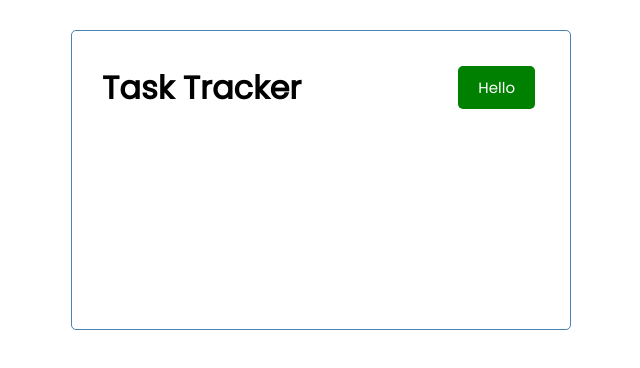
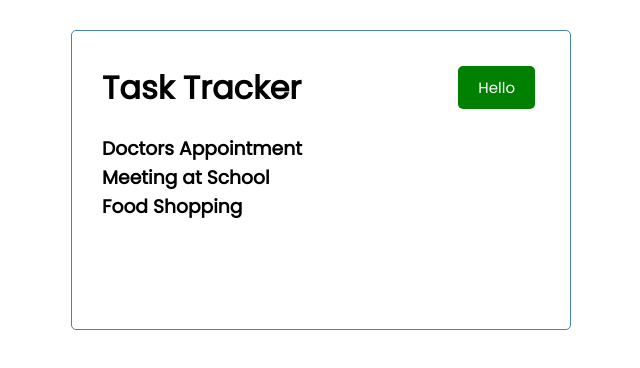
Before and after one commit to dcoppage86/react-task-tracker-tutorial, a React (Create React App) app: page / in a window 1280 px wide. Shown: the top 368 px of the page, without its empty margins (319-959 px from the left). Built offline with nearby package versions, Linux system fonts and the light colour scheme.

Commit message:
created Tasks.js component and working on state

```diff
--- a/public/index.html
+++ b/public/index.html
@@ -10,14 +10,11 @@
       content="Web site created using create-react-app"
     />
     <link rel="apple-touch-icon" href="%PUBLIC_URL%/logo192.png" />
-
     <link rel="manifest" href="%PUBLIC_URL%/manifest.json" />
-
     <title>Task Tracker</title>
   </head>
   <body>
     <noscript>You need to enable JavaScript to run this app.</noscript>
     <div id="root"></div>
-
   </body>
 </html>
--- a/src/App.js
+++ b/src/App.js
@@ -1,10 +1,12 @@
 // import React from 'react'
 import Header from './components/Header'
+import Tasks from './components/Tasks'
 
 function App() {
   return (
     <div className="container">
       <Header />
+      <Tasks />
     </div>
   );
 }
--- /dev/null
+++ b/src/components/Tasks.js
@@ -0,0 +1,36 @@
+import { useState } from 'react'
+
+const Tasks = () => {
+    const [tasks, setTasks] = useState([
+        {
+            id: 1,
+            text: 'Doctors Appointment',
+            day: 'Feb 5th at 2:30pm',
+            reminder: true,
+
+        },
+        {
+            id: 2,
+            text: 'Meeting at School',
+            day: 'Feb 6th at 1:30pm',
+            reminder: true,
+
+        },
+        {
+            id: 3,
+            text: 'Food Shopping',
+            day: 'Feb 5th at 2:30pm',
+            reminder: false,
+
+        }
+    ])
+    return (
+        <>
+          {tasks.map((task) => (
+            <h3 key={task.id}>{task.text}</h3>
+          ))}
+        </>
+    )
+}
+
+export default Tasks
```
